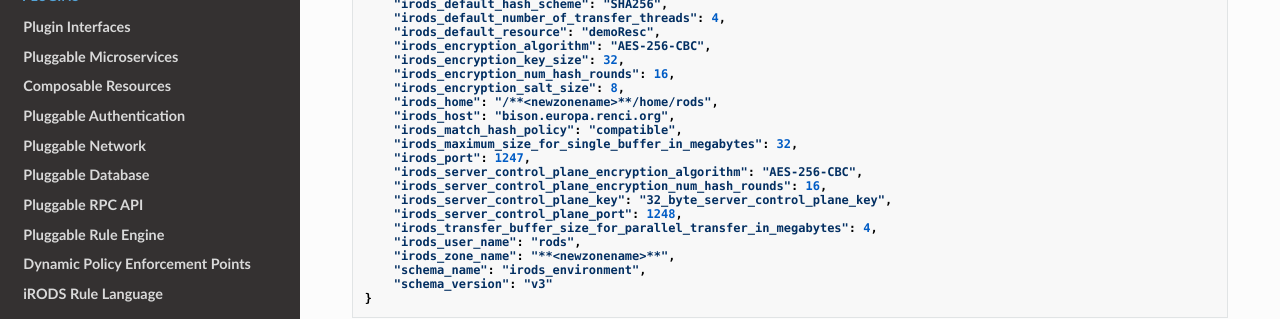
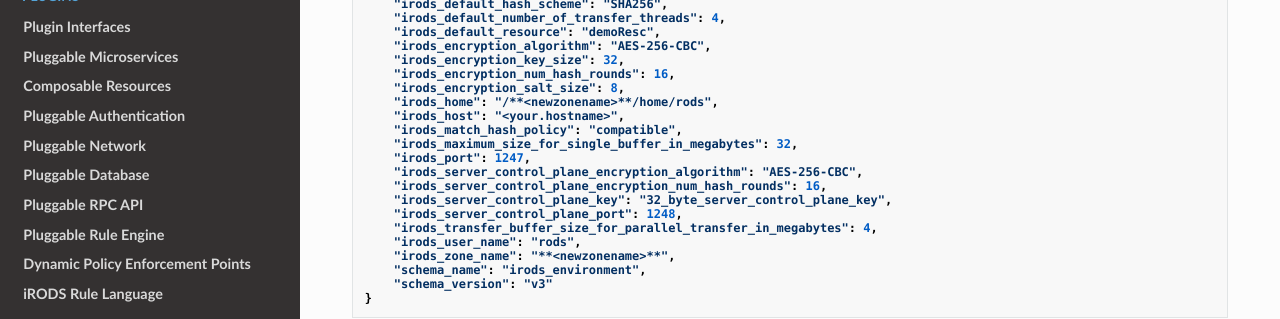
Before and after one commit to irods/irods_docs, an MkDocs documentation site: the page built from docs/getting_started/installation.md, in a window 1280 px wide and 900 px high, scrolled down 5725 px. Shown: the part 151-470 px from the top of the window. Built offline with MkDocs 1.6.1, drawn with Linux system fonts in a browser that asks for light colours; nearby versions of some CDN libraries; old or Windows-style settings are respelled for this version of MkDocs.

Commit message:
less bison

```diff
--- a/docs/getting_started/installation.md
+++ b/docs/getting_started/installation.md
@@ -282,7 +282,7 @@ irods@hostname:~/ $ cat .irods/irods_environment.json
     "irods_encryption_num_hash_rounds": 16,
     "irods_encryption_salt_size": 8,
     "irods_home": "/**<newzonename>**/home/rods",
-    "irods_host": "bison.europa.renci.org",
+    "irods_host": "<your.hostname>",
     "irods_match_hash_policy": "compatible",
     "irods_maximum_size_for_single_buffer_in_megabytes": 32,
     "irods_port": 1247,
```
